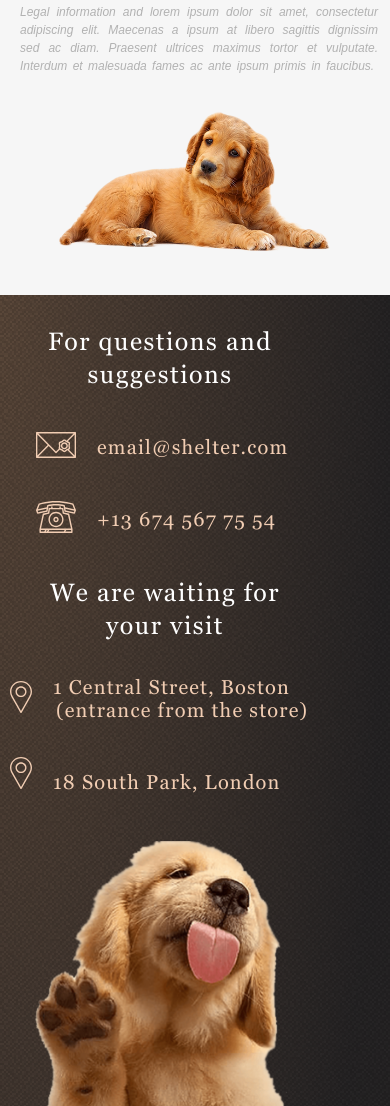
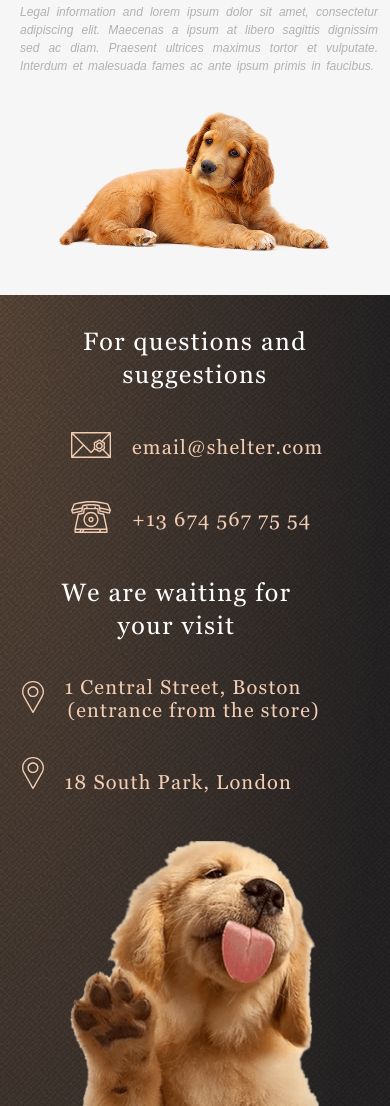
Before and after one commit to SManzh/RSSchool-projects, a plain HTML site: page shelter/pages/main/index.html in a window 390 px wide. Shown: the part 3491-4597 px from the top of the page. Drawn offline with Linux system fonts and the light colour scheme.

Commit message:
fix: solve footer centering problem

```diff
--- a/shelter/pages/main/styles/style.css
+++ b/shelter/pages/main/styles/style.css
@@ -1027,12 +1027,12 @@ td a {
   .footer__contact {
     width: 20em;
     margin-top: 10px;
-    margin-left: 0;
+    margin-left: auto;
     flex-grow: 0;
   }
 
   .footer__address {
-    margin-left: 0;
+    margin-left: auto;
     flex-grow: 0;
   }
 
@@ -1054,12 +1054,12 @@ td a {
 
   .footer__picture {
     flex-grow: 0;
+    margin-left: auto;
   }
 
   .footer__picture img {
     width: 16em;
     margin-top: 0.7em;
-    margin-left: 2em;
     margin-right: 0;
   }
 
--- a/shelter/pages/pets/styles/style.css
+++ b/shelter/pages/pets/styles/style.css
@@ -492,12 +492,12 @@ td a {
   .footer__contact {
     width: 20em;
     margin-top: 10px;
-    margin-left: 0;
+    margin-left: auto;
     flex-grow: 0;
   }
 
   .footer__address {
-    margin-left: 0;
+    margin-left: auto;
     flex-grow: 0;
   }
 
@@ -519,12 +519,13 @@ td a {
 
   .footer__picture {
     flex-grow: 0;
+    margin-left: auto;
   }
 
   .footer__picture img {
     width: 16em;
     margin-top: 0.7em;
-    margin-left: 2em;
     margin-right: 0;
   }
+
 }
```
